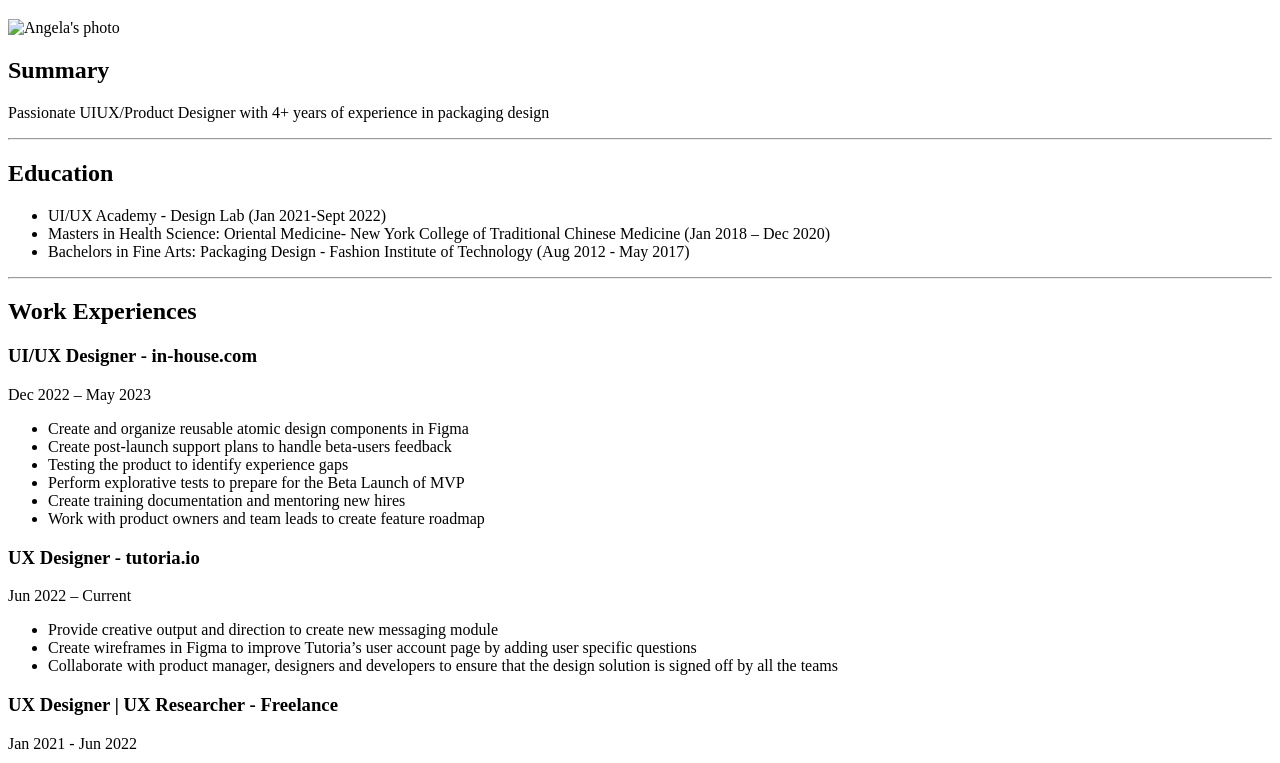
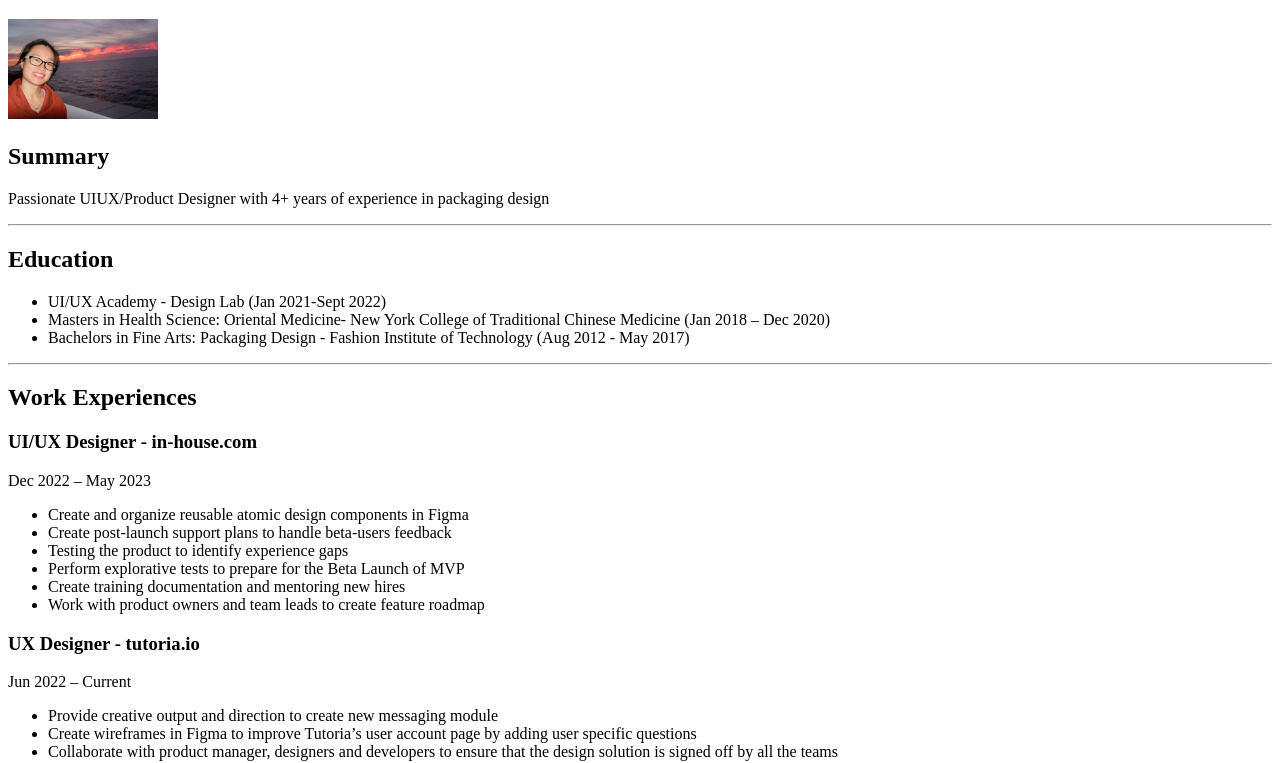
Before and after one commit to Shin5117/html-portfolio, a plain HTML site: page public/resume.html in a window 1280 px wide. Shown: the part 61-824 px from the top of the page. Drawn offline with Linux system fonts and the light colour scheme.

Commit message:
Update resume.html

```diff
--- a/public/resume.html
+++ b/public/resume.html
@@ -6,7 +6,7 @@
     </head>
     <body>
      <h1> Angela Chen</h1>
-   <img src="assets/images/angela.JPG" height="100" alt="Angela's photo">
+   <img src="../assets/images/angela.JPG" Height="100" Alt="Angela's Photo">
      <h2>Summary</h2>
      <p>Passionate UIUX/Product Designer with 4+ years of experience in packaging design</p>
      <hr/>
```
